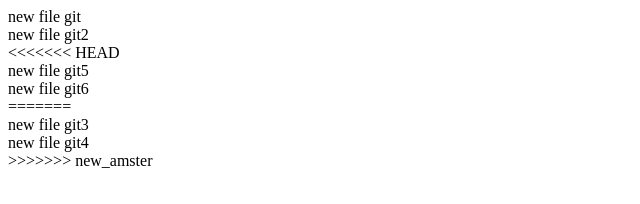
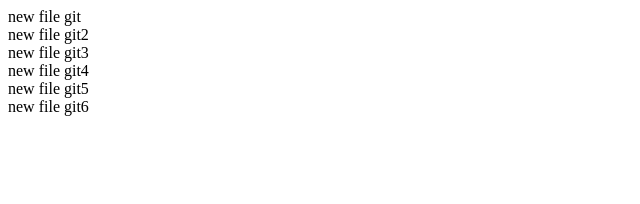
Before and after one commit to IhorKotliar/git-test, a plain HTML site: page index.html in a window 1280 px wide. Shown: the whole page, without its empty margins (0-640 px from the left). Drawn offline with Linux system fonts and the light colour scheme.

Commit message:
merge file

```diff
--- a/index.html
+++ b/index.html
@@ -9,17 +9,13 @@
 <body>
     <div> new file git</div>
     <div> new file git2</div>
-<<<<<<< HEAD
+    <div> new file git3</div>
+    <div> new file git4</div>
+    <div> new file git5</div>
+    <div> new file git6</div>
 
 
-    <div> new file git5</div>
-    <div> new file git6</div>
-=======
-    <div> new file git3</div>
-    <div> new file git4</div>
 
-
->>>>>>> new_amster
 </body>
 
 </html>
```
